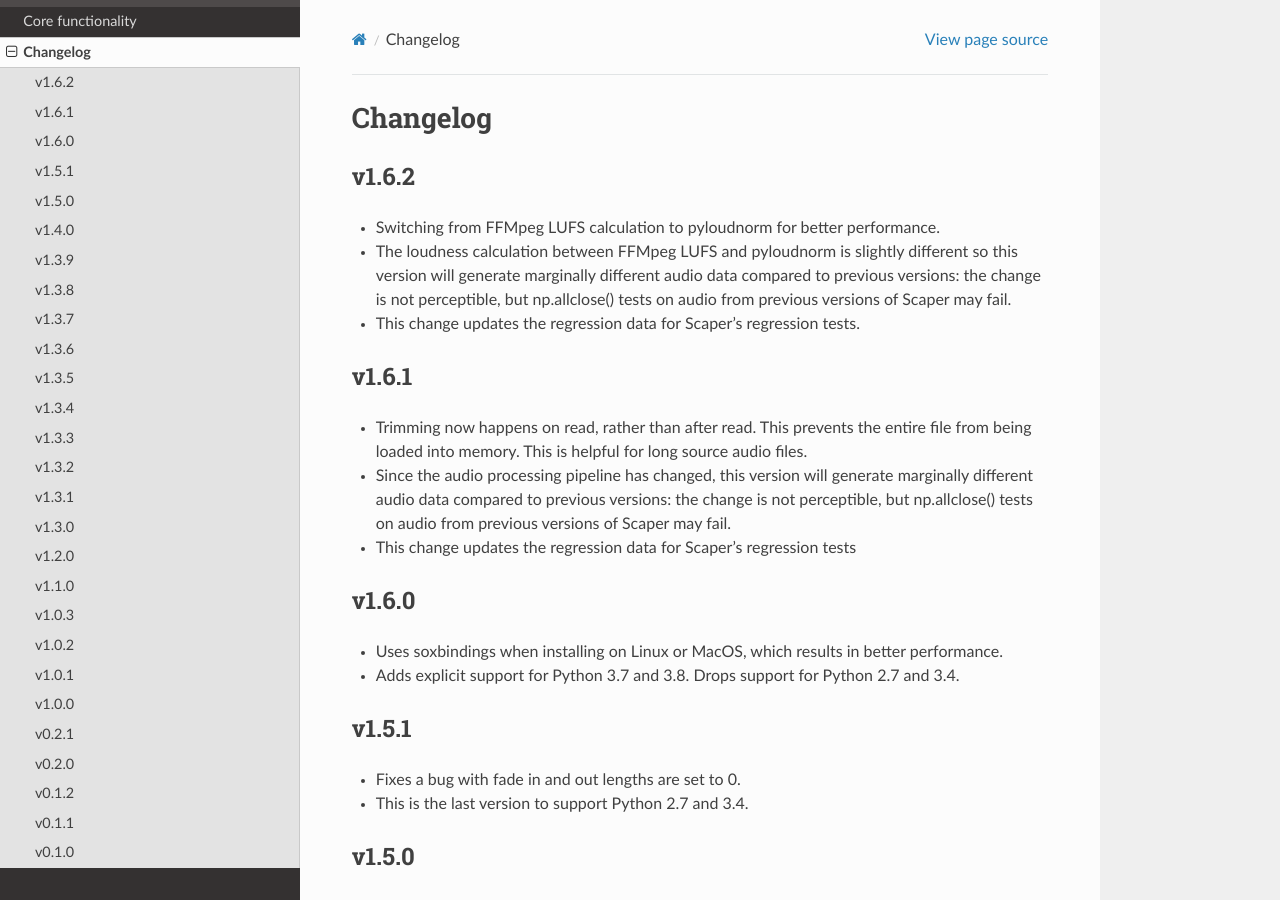
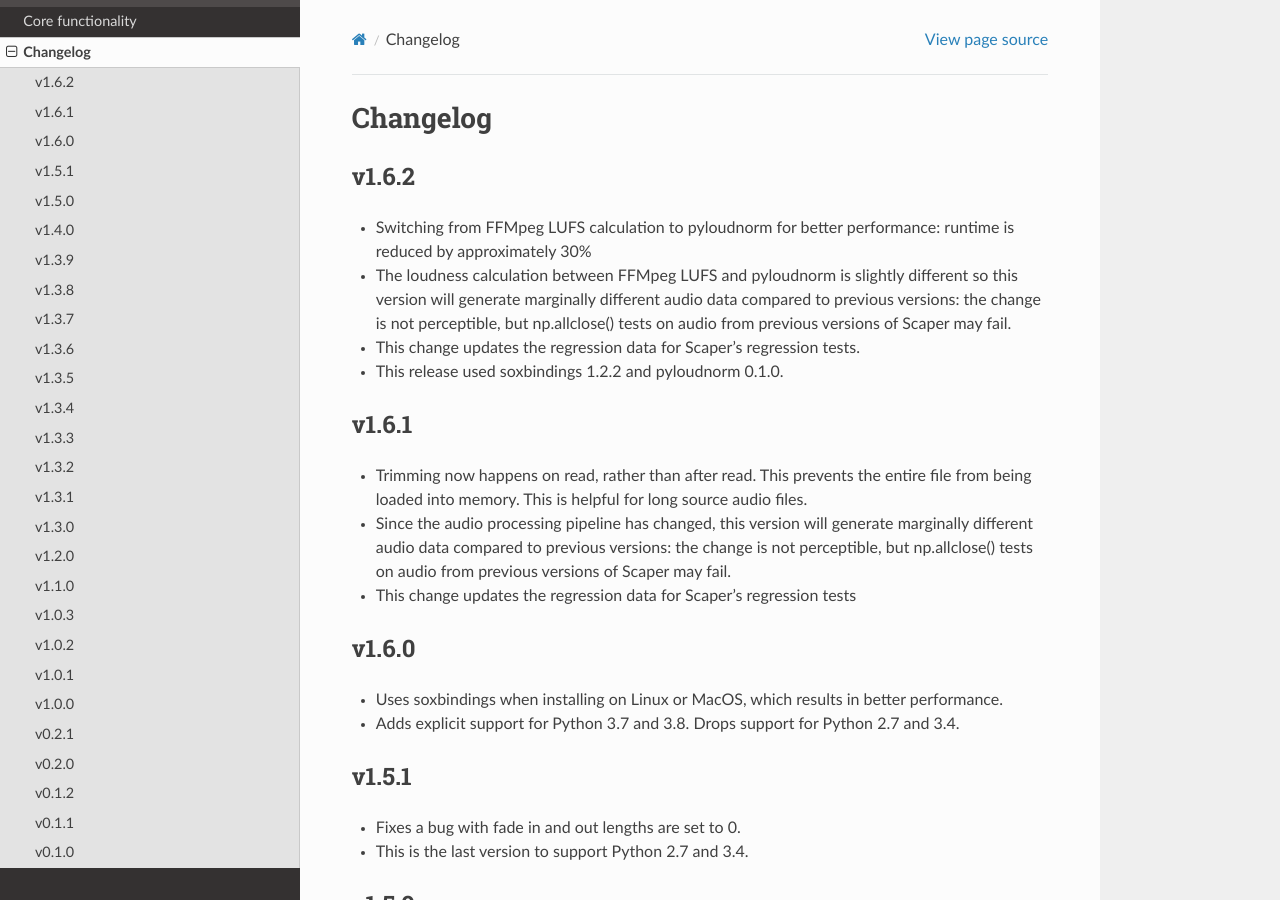
Before and after one commit to justinsalamon/scaper, a Sphinx documentation site: the page built from docs/changes.rst, in a window 1280 px wide and 900 px high. Built offline with Sphinx 7.4.7 and the Read the Docs theme 2.0.0, drawn with Linux system fonts in a browser that asks for light colours.

Commit message:
Updating changelog and docstrings.

```diff
--- a/docs/changes.rst
+++ b/docs/changes.rst
@@ -4,9 +4,10 @@ Changelog
 ---------
 v1.6.2
 ~~~~~~
-- Switching from FFMpeg LUFS calculation to pyloudnorm for better performance.
+- Switching from FFMpeg LUFS calculation to pyloudnorm for better performance: runtime is reduced by approximately 30%
 - The loudness calculation between FFMpeg LUFS and pyloudnorm is slightly different so this version will generate marginally different audio data compared to previous versions: the change is not perceptible, but np.allclose() tests on audio from previous versions of Scaper may fail.
 - This change updates the regression data for Scaper's regression tests.
+- This release used soxbindings 1.2.2 and pyloudnorm 0.1.0.
 
 v1.6.1
 ~~~~~~
```
Also changed, not shown: 1 other file.
